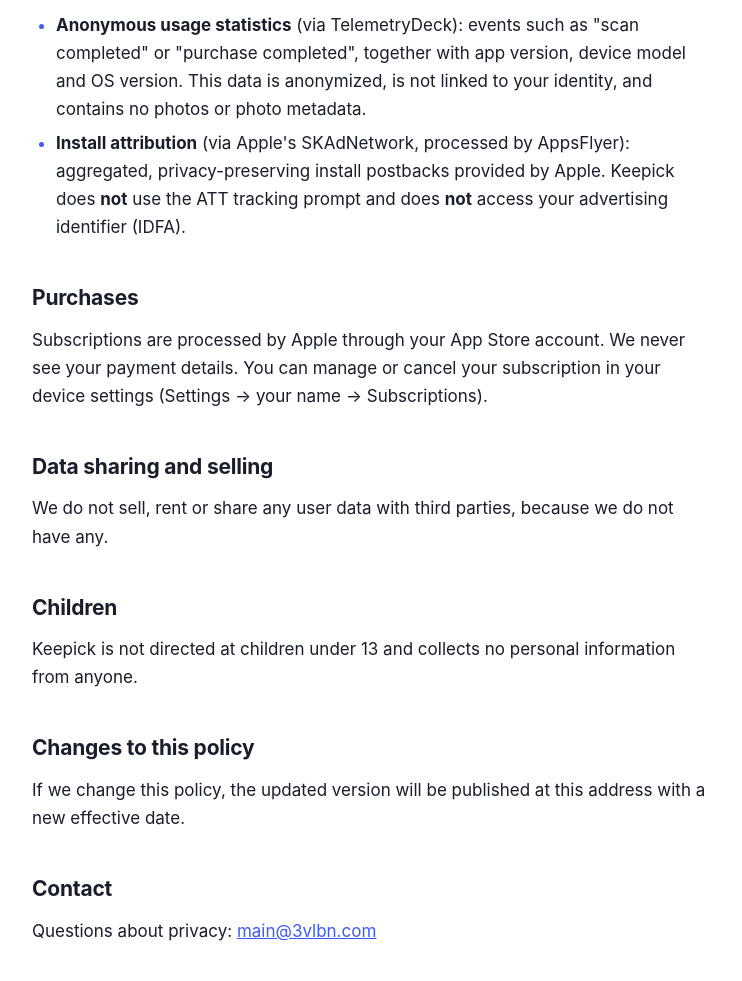
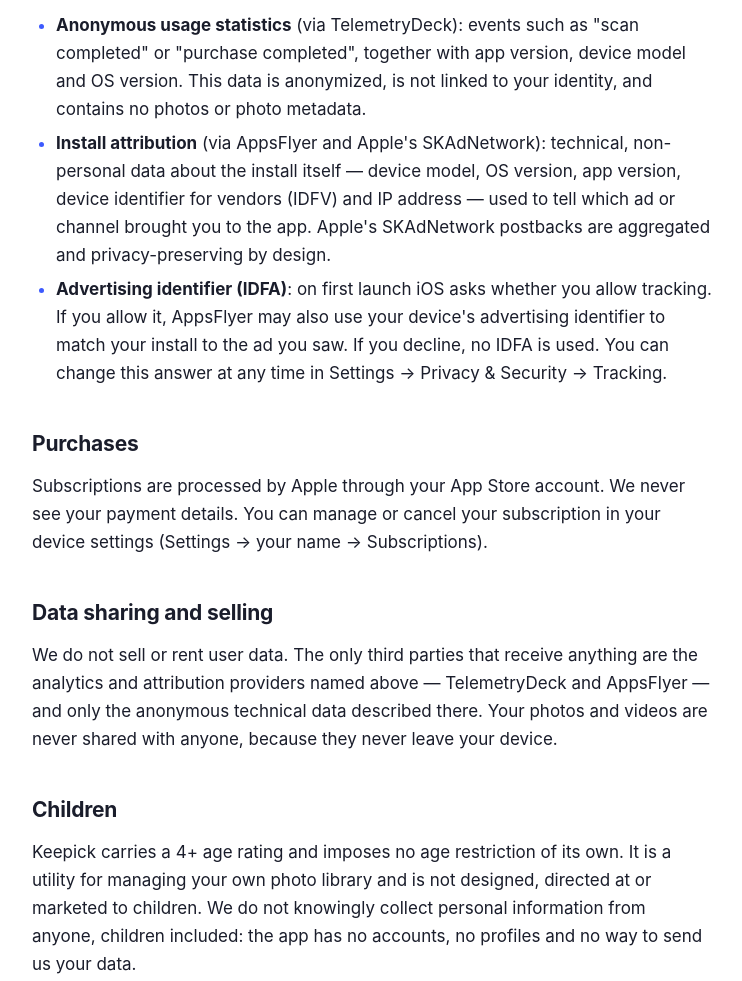
Before and after one commit to vlaloban/keepick-legal, a plain HTML site: page privacy.html in a window 1280 px wide. Shown: the part 964-1945 px from the top of the page, without its empty margins (268-1010 px from the left). Drawn offline with Linux system fonts and the light colour scheme.

Commit message:
Privacy: drop the 13+ line (app is rated 4+), and describe ATT/IDFA as it actually works

```diff
--- a/privacy.html
+++ b/privacy.html
@@ -20,7 +20,7 @@
   <hr class="rule">
 
   <h1>Privacy Policy</h1>
-  <p class="date">Effective date: August 11, 2026</p>
+  <p class="date">Effective date: August 14, 2026</p>
 
   <p>Keepick ("the app") is an iOS application developed by Vladimir Lobanov ("we", "us"). Keepick helps you find and delete similar photos, screenshots, blurry shots, documents and videos in your photo library.</p>
   <p class="lead">The short version: <strong>your photos never leave your iPhone, and we do not collect any personal data.</strong></p>
@@ -38,17 +38,18 @@
   <p>We do not collect personal information. The app may collect a limited amount of <strong>anonymous</strong> data:</p>
   <ul>
     <li><strong>Anonymous usage statistics</strong> (via TelemetryDeck): events such as "scan completed" or "purchase completed", together with app version, device model and OS version. This data is anonymized, is not linked to your identity, and contains no photos or photo metadata.</li>
-    <li><strong>Install attribution</strong> (via Apple's SKAdNetwork, processed by AppsFlyer): aggregated, privacy-preserving install postbacks provided by Apple. Keepick does <strong>not</strong> use the ATT tracking prompt and does <strong>not</strong> access your advertising identifier (IDFA).</li>
+    <li><strong>Install attribution</strong> (via AppsFlyer and Apple's SKAdNetwork): technical, non-personal data about the install itself — device model, OS version, app version, device identifier for vendors (IDFV) and IP address — used to tell which ad or channel brought you to the app. Apple's SKAdNetwork postbacks are aggregated and privacy-preserving by design.</li>
+    <li><strong>Advertising identifier (IDFA)</strong>: on first launch iOS asks whether you allow tracking. If you allow it, AppsFlyer may also use your device's advertising identifier to match your install to the ad you saw. If you decline, no IDFA is used. You can change this answer at any time in Settings → Privacy &amp; Security → Tracking.</li>
   </ul>
 
   <h2>Purchases</h2>
   <p>Subscriptions are processed by Apple through your App Store account. We never see your payment details. You can manage or cancel your subscription in your device settings (Settings → your name → Subscriptions).</p>
 
   <h2>Data sharing and selling</h2>
-  <p>We do not sell, rent or share any user data with third parties, because we do not have any.</p>
+  <p>We do not sell or rent user data. The only third parties that receive anything are the analytics and attribution providers named above — TelemetryDeck and AppsFlyer — and only the anonymous technical data described there. Your photos and videos are never shared with anyone, because they never leave your device.</p>
 
   <h2>Children</h2>
-  <p>Keepick is not directed at children under 13 and collects no personal information from anyone.</p>
+  <p>Keepick carries a 4+ age rating and imposes no age restriction of its own. It is a utility for managing your own photo library and is not designed, directed at or marketed to children. We do not knowingly collect personal information from anyone, children included: the app has no accounts, no profiles and no way to send us your data.</p>
 
   <h2>Changes to this policy</h2>
   <p>If we change this policy, the updated version will be published at this address with a new effective date.</p>
```
